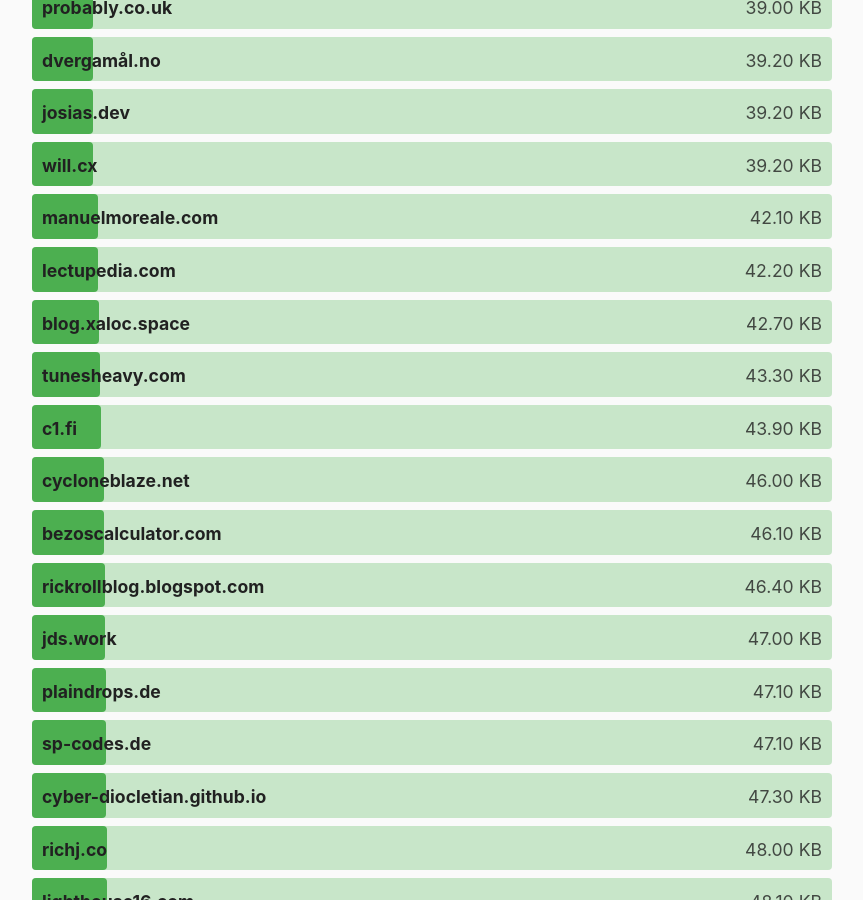
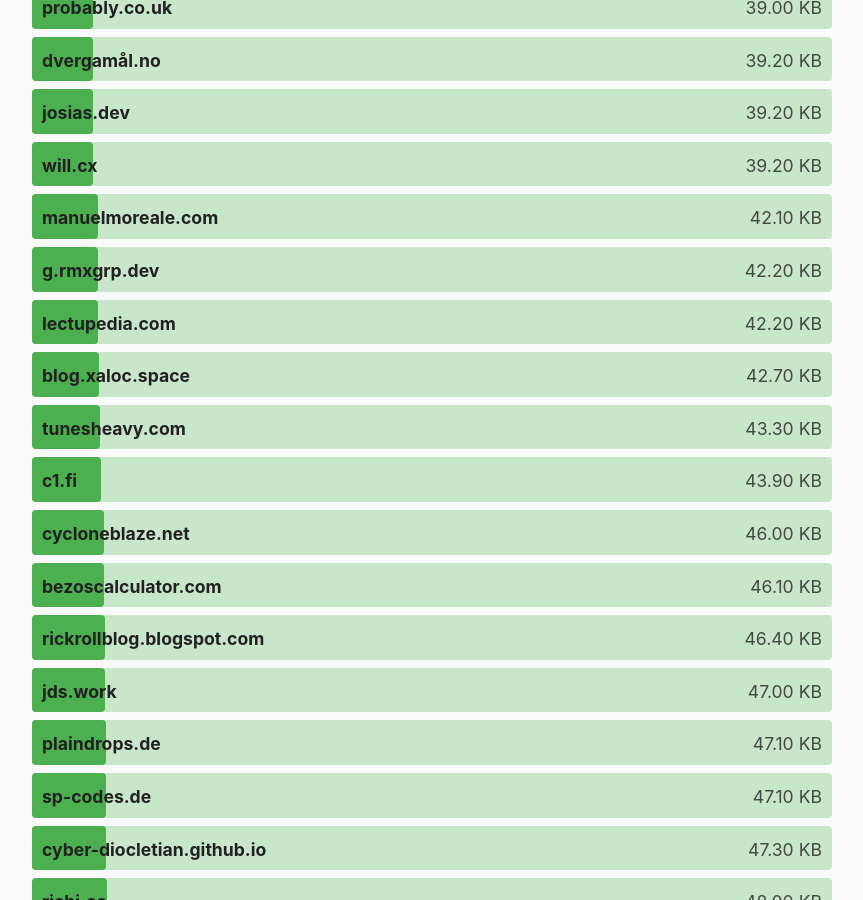
Before and after one commit to kevquirk/512kb.club, a Jekyll site: the page built from index.md, in a window 1280 px wide and 900 px high, scrolled down 9425 px. Shown: the whole window, without its empty margins (208-1071 px from the left). Built offline with Jekyll 4.4.1, drawn with Linux system fonts in a browser that asks for light colours; some of the changed text lies outside the part shown.

Commit message:
Update sites.yml

```diff
--- a/_data/sites.yml
+++ b/_data/sites.yml
@@ -755,8 +755,8 @@
 
 - domain: g.rmxgrp.dev
   url: https://g.rmxgrp.dev/
-  size: 212
-  last_checked: 2022-01-14
+  size: 42.2
+  last_checked: 2022-03-08
 
 - domain: gabnotes.org
   url: https://gabnotes.org/
```
